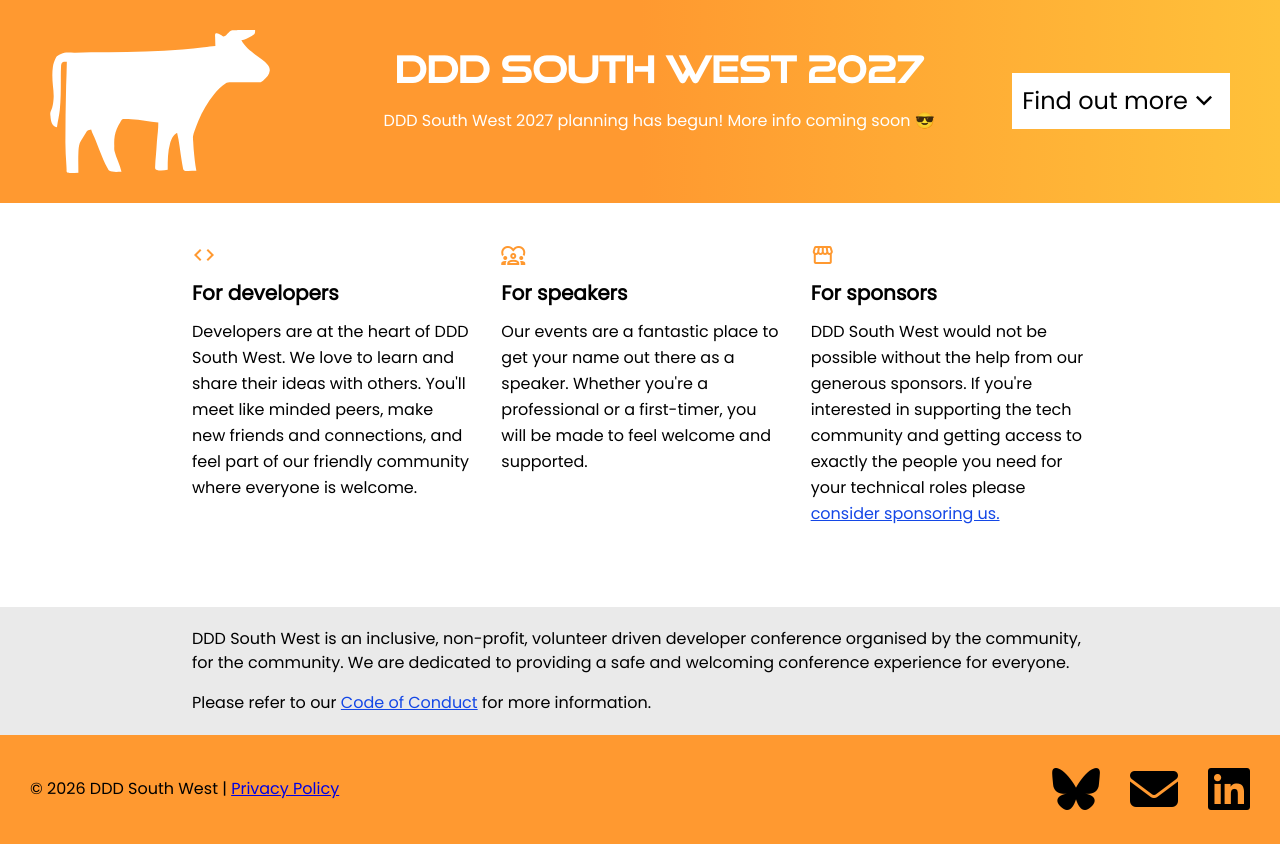
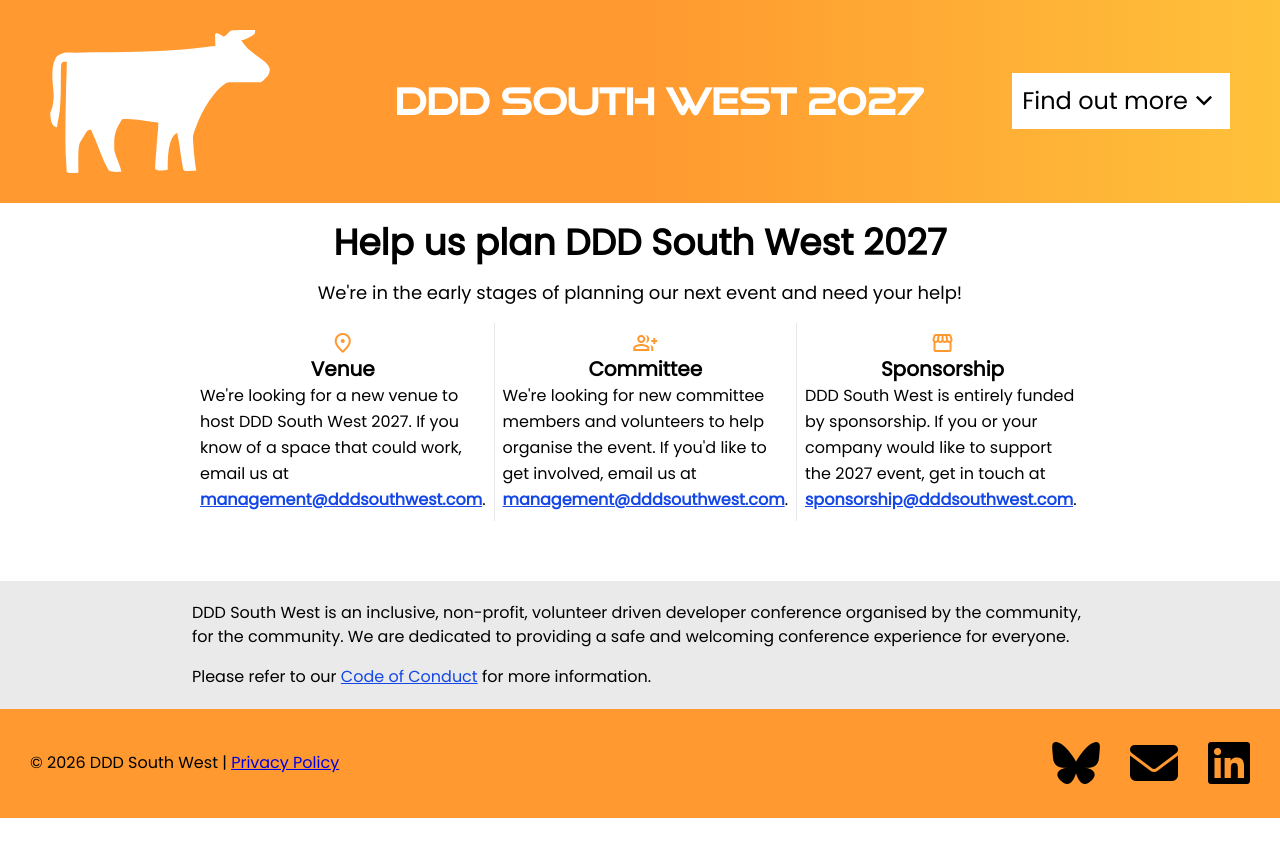
Before and after one commit to dddsw/dddsw-web, a SvelteKit app: page / in a window 1280 px wide. After the commit the page ends 818 px from the top, so only its background shows below. Built offline with nearby package versions, Linux system fonts and the light colour scheme.

Commit message:
Add planning asks

```diff
--- a/src/lib/milestones.ts
+++ b/src/lib/milestones.ts
@@ -63,7 +63,7 @@ export function get(doneThing: Milestone): MilestoneDetails | undefined {
 }
 
 const milestones = new Map([
-	[Milestone.StartPlanning, new MilestoneDetails(Status.Done)],
+	[Milestone.StartPlanning, new MilestoneDetails(Status.NotYet)],
 	[Milestone.SetADate, new MilestoneDetails(Status.NotYet)],
 	[Milestone.OpenCallForSpeakers, new MilestoneDetails(Status.NotYet)],
 	[Milestone.CloseCallForSpeakers, new MilestoneDetails(Status.NotYet)],
--- a/src/routes/+page.svelte
+++ b/src/routes/+page.svelte
@@ -11,6 +11,30 @@
 	let { data }: PageProps = $props();
 
 	pageTitle.set('DDD South West');
+
+	const planningAsks = [
+		{
+			icon: 'location_on',
+			title: 'Venue',
+			paragraph: `We're looking for a new venue to host DDD South West 2027. If you know of a space
+				that could work, email us at
+				<a href="mailto:management@dddsouthwest.com" class="emphasis">management@dddsouthwest.com</a>.`
+		},
+		{
+			icon: 'group_add',
+			title: 'Committee',
+			paragraph: `We're looking for new committee members and volunteers to help organise the event. If you'd like
+				to get involved, email us at
+				<a href="mailto:management@dddsouthwest.com" class="emphasis">management@dddsouthwest.com</a>.`
+		},
+		{
+			icon: 'storefront',
+			title: 'Sponsorship',
+			paragraph: `DDD South West is entirely funded by sponsorship. If you or your company would
+				like to support the 2027 event, get in touch at
+				<a href="mailto:sponsorship@dddsouthwest.com" class="emphasis">sponsorship@dddsouthwest.com</a>.`
+		}
+	];
 
 	let keyPoints: KeyPoint[] = [
 		{
@@ -37,7 +61,29 @@
 </script>
 
 <div class="secondary-bg">
-	<CallToActions {keyPoints} />
+	<div class="section">
+		<h2 class="text-center text-3xl md:text-4xl">Help us plan DDD South West 2027</h2>
+		<p class="text-center text-lg">
+			We're in the early stages of planning our next event and need your help!
+		</p>
+		<div
+			class="flex divide-y lg:divide-y-0 lg:divide-x divide-gray-200 flex-col self-center lg:flex-row">
+			{#each planningAsks as ask}
+				<div class="flex flex-col p-2">
+					<span
+						class="place-self-center material-symbols-outlined text-[2.5rem] text-(--primary-color)">
+						{ask.icon}
+					</span>
+					<h3 class="place-self-center m-0">{ask.title}</h3>
+					<p class="m-0 leading-relaxed">{@html ask.paragraph}</p>
+				</div>
+			{/each}
+		</div>
+	</div>
+
+	{#if false}
+		<CallToActions {keyPoints} />
+	{/if}
 
 	{#if get(Milestone.AnnounceScheduleAndOpenTicketRegistration)?.hasHappened}
 		<div class="tertiary-bg">
```
